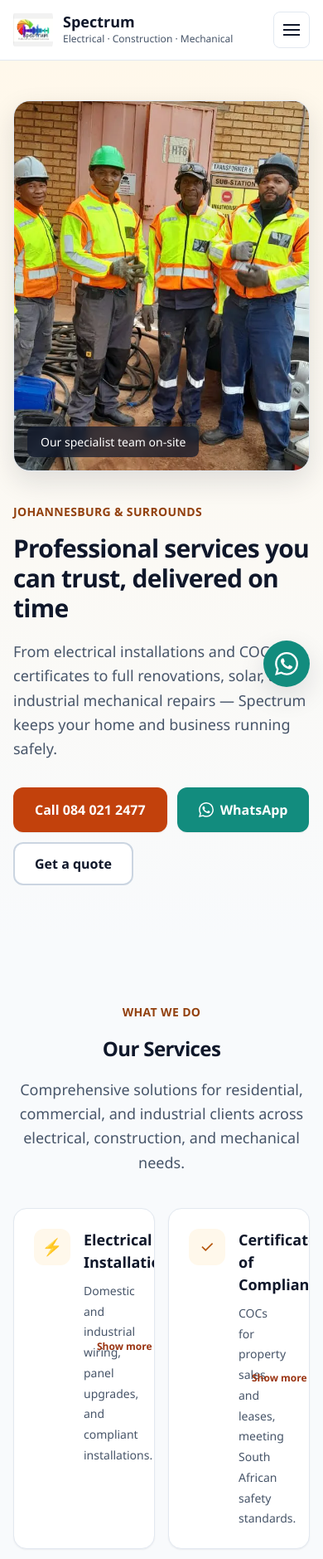
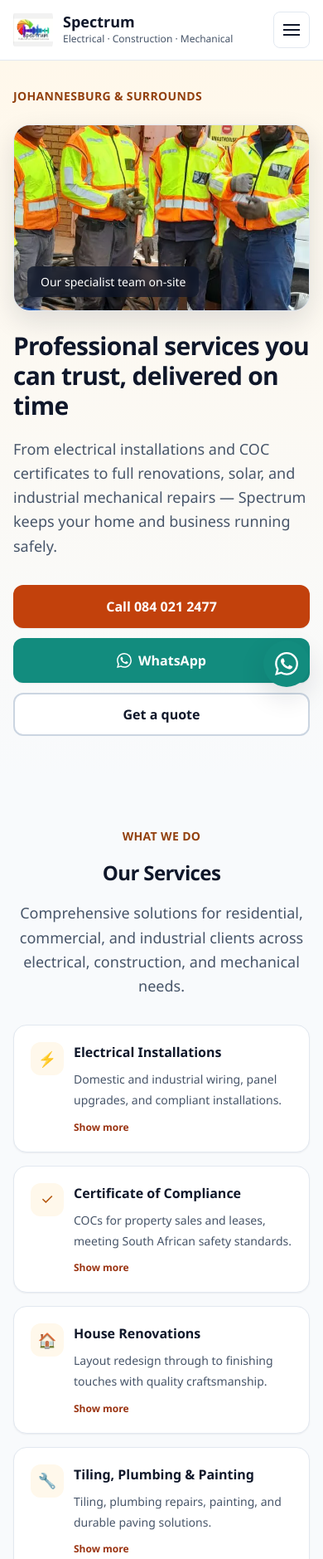
Before and after one commit to DonaldMaparura/Spectrum, a website: page index.html in a window 390 px wide. Shown: the top 1879 px of the page at 83% size. Drawn offline with Linux system fonts and the light colour scheme.

Commit message:
fixed phone layout

```diff
--- a/css/components.css
+++ b/css/components.css
@@ -218,6 +218,39 @@
   font-size: var(--font-size-sm);
 }
 
+@media (max-width: 767px) {
+  .service-item__summary {
+    grid-template-columns: auto 1fr;
+    grid-template-rows: auto auto;
+    gap: var(--space-3);
+    padding: var(--space-5);
+  }
+
+  .service-item__summary .card__icon {
+    grid-row: 1 / 3;
+    align-self: start;
+    width: 2.5rem;
+    height: 2.5rem;
+    font-size: var(--font-size-lg);
+  }
+
+  .service-item__toggle {
+    grid-column: 2;
+    grid-row: 2;
+    align-self: start;
+    justify-self: start;
+    white-space: normal;
+  }
+
+  .service-item__detail {
+    padding: 0 var(--space-5) var(--space-5);
+  }
+
+  .service-item__heading .card__title {
+    font-size: var(--font-size-base);
+  }
+}
+
 .btn--sm {
   padding: var(--space-2) var(--space-4);
   font-size: var(--font-size-xs);
--- a/css/layout.css
+++ b/css/layout.css
@@ -305,8 +305,12 @@ a {
 
 .hero__grid {
   display: grid;
-  gap: var(--space-10);
+  gap: var(--space-6);
   align-items: center;
+}
+
+.hero__eyebrow {
+  margin: 0;
 }
 
 .hero__title {
@@ -314,7 +318,7 @@ a {
   font-weight: var(--font-weight-bold);
   line-height: var(--line-height-tight);
   letter-spacing: var(--letter-spacing-tight);
-  margin: var(--space-4) 0 var(--space-5);
+  margin: 0 0 var(--space-5);
 }
 
 .hero__description {
@@ -361,7 +365,30 @@ a {
 @media (min-width: 768px) {
   .hero__grid {
     grid-template-columns: 1fr 1fr;
+    grid-template-rows: auto 1fr;
     gap: var(--space-8);
+  }
+
+  .hero__eyebrow {
+    grid-column: 1;
+    grid-row: 1;
+    align-self: end;
+  }
+
+  .hero__body {
+    grid-column: 1;
+    grid-row: 2;
+    align-self: start;
+  }
+
+  .hero__showcase {
+    grid-column: 2;
+    grid-row: 1 / -1;
+    align-self: center;
+  }
+
+  .hero__title {
+    margin-top: var(--space-4);
   }
 
   .hero__showcase img {
@@ -398,12 +425,13 @@ a {
 }
 
 @media (max-width: 767px) {
-  .hero__grid {
-    gap: var(--space-6);
+  .hero {
+    padding-block: var(--space-8) var(--space-12);
   }
 
-  .hero__showcase {
-    order: -1;
+  .hero__showcase img {
+    aspect-ratio: 16 / 10;
+    max-height: 16rem;
   }
 }
 
@@ -426,15 +454,9 @@ a {
   grid-template-columns: 1fr;
 }
 
-@media (min-width: 375px) {
+@media (min-width: 768px) {
   .services-grid {
     grid-template-columns: repeat(2, 1fr);
-  }
-}
-
-@media (min-width: 768px) {
-  .services-grid {
-    grid-template-columns: repeat(3, 1fr);
     gap: var(--space-5);
   }
 }
@@ -731,6 +753,29 @@ a {
   }
 }
 
+@media (max-width: 767px) {
+  .btn-group--hero {
+    flex-direction: column;
+  }
+
+  .btn-group--hero .btn {
+    width: 100%;
+  }
+
+  .section {
+    padding-block: var(--space-12);
+  }
+
+  .section__header {
+    margin-bottom: var(--space-8);
+  }
+
+  .contact-panel,
+  .map-section {
+    padding: var(--space-6);
+  }
+}
+
 @media (max-width: 320px) {
   .container {
     padding-inline: var(--space-3);
@@ -740,24 +785,12 @@ a {
     font-size: var(--font-size-2xl);
   }
 
-  .btn-group {
-    flex-direction: column;
-  }
-
-  .btn-group .btn {
-    width: 100%;
-  }
-
   .info-list__item {
     grid-template-columns: 1fr;
     gap: var(--space-1);
   }
 
   .gallery-grid {
-    grid-template-columns: 1fr;
-  }
-
-  .services-grid {
     grid-template-columns: 1fr;
   }
 }
--- a/index.html
+++ b/index.html
@@ -84,21 +84,7 @@
     <main id="main-content">
         <section class="hero" id="top" aria-labelledby="hero-title">
             <div class="container hero__grid">
-                <div class="hero__content">
-                    <p class="eyebrow">Johannesburg &amp; surrounds</p>
-                    <h1 class="hero__title" id="hero-title">Professional services you can trust, delivered on time</h1>
-                    <p class="hero__description">
-                        From electrical installations and COC certificates to full renovations, solar, and industrial mechanical repairs — Spectrum keeps your home and business running safely.
-                    </p>
-                    <div class="btn-group">
-                        <a class="btn btn--primary btn--lg" href="tel:+27840212477">Call 084 021 2477</a>
-                        <a class="btn btn--whatsapp btn--lg" href="https://wa.me/27840212477?text=Hi%20Spectrum%2C%20I%27d%20like%20to%20get%20a%20quote." target="_blank" rel="noopener noreferrer">
-                            <svg class="btn__icon" viewBox="0 0 24 24" fill="currentColor" aria-hidden="true"><path d="M17.472 14.382c-.297-.149-1.758-.867-2.03-.967-.273-.099-.471-.148-.67.15-.197.297-.767.966-.94 1.164-.173.199-.347.223-.644.075-.297-.15-1.255-.463-2.39-1.475-.883-.788-1.48-1.761-1.653-2.059-.173-.297-.018-.458.13-.606.134-.133.298-.347.446-.52.149-.174.198-.298.298-.497.099-.198.05-.371-.025-.52-.075-.149-.669-1.612-.916-2.207-.242-.579-.487-.5-.669-.51-.173-.008-.371-.01-.57-.01-.198 0-.52.074-.792.372-.272.297-1.04 1.016-1.04 2.479 0 1.462 1.065 2.875 1.213 3.074.149.198 2.096 3.2 5.077 4.487.709.306 1.262.489 1.694.625.712.227 1.36.195 1.871.118.571-.085 1.758-.719 2.006-1.413.248-.694.248-1.289.173-1.413-.074-.124-.272-.198-.57-.347m-5.421 7.403h-.004a9.87 9.87 0 01-5.031-1.378l-.361-.214-3.741.982.998-3.648-.235-.374a9.86 9.86 0 01-1.51-5.26c.001-5.45 4.436-9.884 9.888-9.884 2.64 0 5.122 1.03 6.988 2.898a9.825 9.825 0 012.893 6.994c-.003 5.45-4.435 9.884-9.881 9.884m8.413-18.297A11.815 11.815 0 0012.05 0C5.495 0 .16 5.335.157 11.892c0 2.096.547 4.142 1.588 5.945L.057 24l6.305-1.654a11.882 11.882 0 005.683 1.448h.005c6.554 0 11.89-5.335 11.893-11.893a11.821 11.821 0 00-3.48-8.413z"/></svg>
-                            WhatsApp
-                        </a>
-                        <a class="btn btn--secondary btn--lg" href="#contact">Get a quote</a>
-                    </div>
-                </div>
+                <p class="eyebrow hero__eyebrow">Johannesburg &amp; surrounds</p>
                 <figure class="hero__showcase">
                     <picture>
                         <source srcset="images/IMG-20250604-WA0050.webp" type="image/webp" />
@@ -114,6 +100,20 @@
                     </picture>
                     <figcaption class="hero__caption">Our specialist team on-site</figcaption>
                 </figure>
+                <div class="hero__body">
+                    <h1 class="hero__title" id="hero-title">Professional services you can trust, delivered on time</h1>
+                    <p class="hero__description">
+                        From electrical installations and COC certificates to full renovations, solar, and industrial mechanical repairs — Spectrum keeps your home and business running safely.
+                    </p>
+                    <div class="btn-group btn-group--hero">
+                        <a class="btn btn--primary btn--lg" href="tel:+27840212477">Call 084 021 2477</a>
+                        <a class="btn btn--whatsapp btn--lg" href="https://wa.me/27840212477?text=Hi%20Spectrum%2C%20I%27d%20like%20to%20get%20a%20quote." target="_blank" rel="noopener noreferrer">
+                            <svg class="btn__icon" viewBox="0 0 24 24" fill="currentColor" aria-hidden="true"><path d="M17.472 14.382c-.297-.149-1.758-.867-2.03-.967-.273-.099-.471-.148-.67.15-.197.297-.767.966-.94 1.164-.173.199-.347.223-.644.075-.297-.15-1.255-.463-2.39-1.475-.883-.788-1.48-1.761-1.653-2.059-.173-.297-.018-.458.13-.606.134-.133.298-.347.446-.52.149-.174.198-.298.298-.497.099-.198.05-.371-.025-.52-.075-.149-.669-1.612-.916-2.207-.242-.579-.487-.5-.669-.51-.173-.008-.371-.01-.57-.01-.198 0-.52.074-.792.372-.272.297-1.04 1.016-1.04 2.479 0 1.462 1.065 2.875 1.213 3.074.149.198 2.096 3.2 5.077 4.487.709.306 1.262.489 1.694.625.712.227 1.36.195 1.871.118.571-.085 1.758-.719 2.006-1.413.248-.694.248-1.289.173-1.413-.074-.124-.272-.198-.57-.347m-5.421 7.403h-.004a9.87 9.87 0 01-5.031-1.378l-.361-.214-3.741.982.998-3.648-.235-.374a9.86 9.86 0 01-1.51-5.26c.001-5.45 4.436-9.884 9.888-9.884 2.64 0 5.122 1.03 6.988 2.898a9.825 9.825 0 012.893 6.994c-.003 5.45-4.435 9.884-9.881 9.884m8.413-18.297A11.815 11.815 0 0012.05 0C5.495 0 .16 5.335.157 11.892c0 2.096.547 4.142 1.588 5.945L.057 24l6.305-1.654a11.882 11.882 0 005.683 1.448h.005c6.554 0 11.89-5.335 11.893-11.893a11.821 11.821 0 00-3.48-8.413z"/></svg>
+                            WhatsApp
+                        </a>
+                        <a class="btn btn--secondary btn--lg" href="#contact">Get a quote</a>
+                    </div>
+                </div>
             </div>
         </section>
 
```
